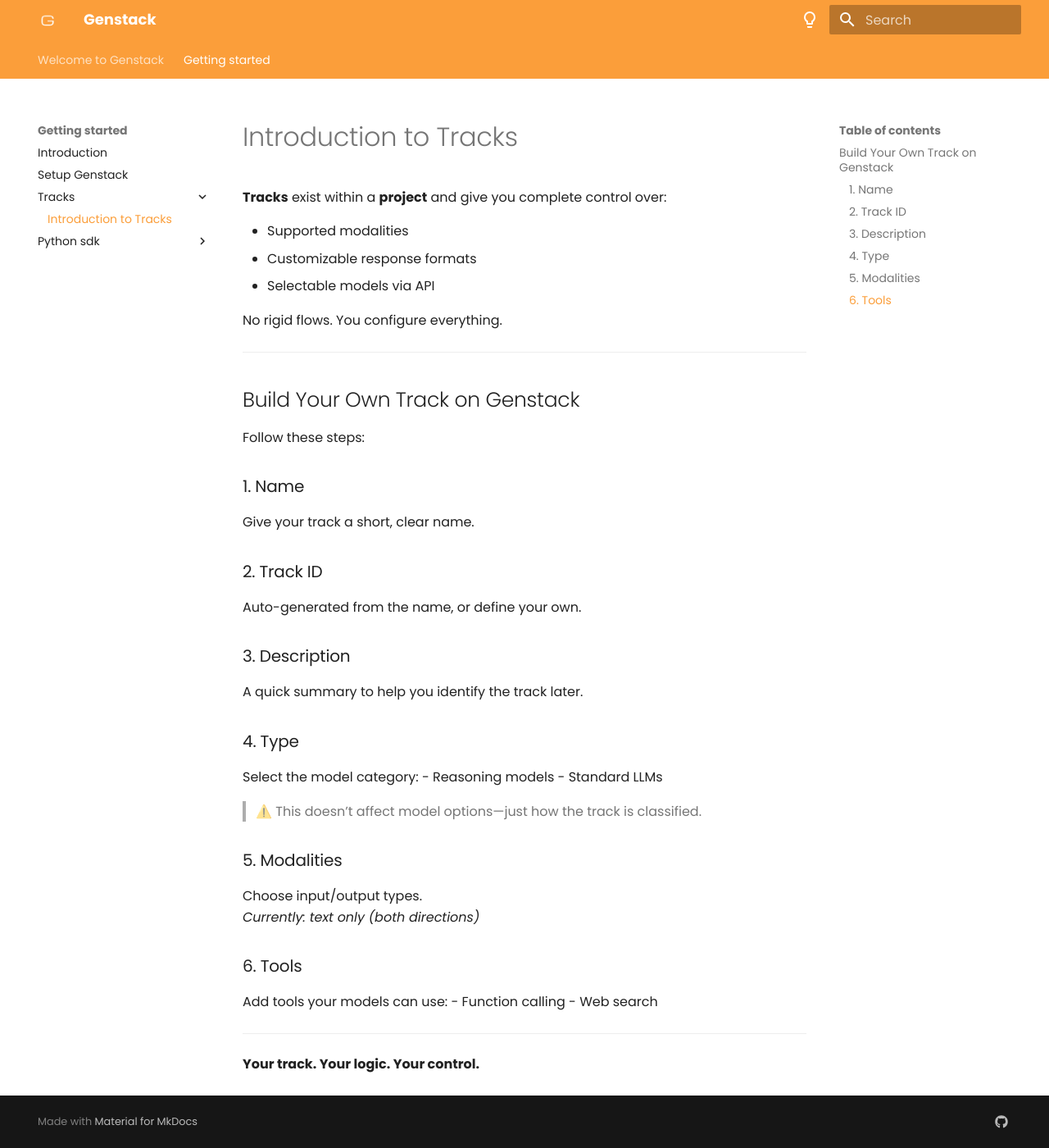
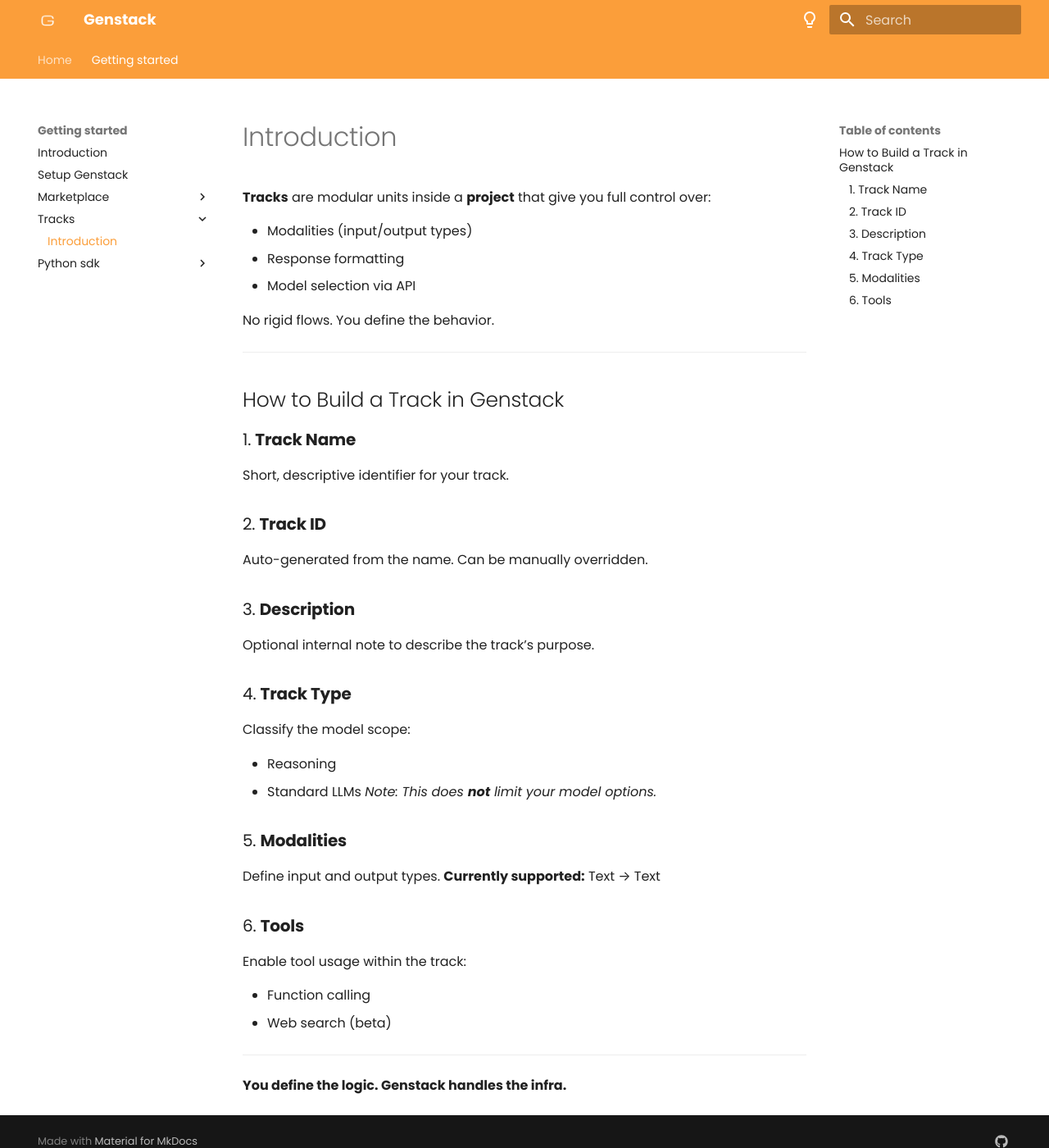
Before and after one commit to GenstackOrg/Docs, an MkDocs documentation site: the page built from docs/getting-started/Tracks/intro.md, in a window 1280 px wide and 1400 px high. Shown: the whole window at 82% size. Built offline with MkDocs 1.6.1 and Material for MkDocs 9.7.7, drawn with Linux system fonts in a browser that asks for light colours.

Commit message:
updates: new content

```diff
--- a/docs/getting-started/Tracks/intro.md
+++ b/docs/getting-started/Tracks/intro.md
@@ -1,44 +1,49 @@
-# Introduction to Tracks
+# Introduction
 
-**Tracks** exist within a **project** and give you complete control over:
+**Tracks** are modular units inside a **project** that give you full control over:
 
-- Supported modalities
-- Customizable response formats
-- Selectable models via API
+* Modalities (input/output types)
+* Response formatting
+* Model selection via API
 
-No rigid flows. You configure everything.
+No rigid flows. You define the behavior.
 
 ---
 
-## Build Your Own Track on Genstack
+## How to Build a Track in Genstack
 
-Follow these steps:
+### 1. **Track Name**
 
-### 1. Name
-Give your track a short, clear name.
+Short, descriptive identifier for your track.
 
-### 2. Track ID
-Auto-generated from the name, or define your own.
+### 2. **Track ID**
 
-### 3. Description
-A quick summary to help you identify the track later.
+Auto-generated from the name. Can be manually overridden.
 
-### 4. Type
-Select the model category:
-- Reasoning models
-- Standard LLMs
+### 3. **Description**
 
-> ⚠️ This doesn’t affect model options—just how the track is classified.
+Optional internal note to describe the track’s purpose.
 
-### 5. Modalities
-Choose input/output types.
-_Currently: text only (both directions)_
+### 4. **Track Type**
 
-### 6. Tools
-Add tools your models can use:
-- Function calling
-- Web search
+Classify the model scope:
+
+* Reasoning
+* Standard LLMs
+  *Note: This does **not** limit your model options.*
+
+### 5. **Modalities**
+
+Define input and output types.
+**Currently supported:** Text → Text
+
+### 6. **Tools**
+
+Enable tool usage within the track:
+
+* Function calling
+* Web search (beta)
 
 ---
 
-**Your track. Your logic. Your control.**
+**You define the logic. Genstack handles the infra.**
```
Also changed, not shown: docs/getting-started/Marketplace/anthropic.md (added, +3 -0 lines), docs/getting-started/Marketplace/google.md (added, +10 -0 lines), docs/getting-started/Marketplace/intro.md (added, +7 -0 lines), docs/getting-started/Marketplace/openai.md (added, +10 -0 lines), docs/index.md (+37 -1 lines).
